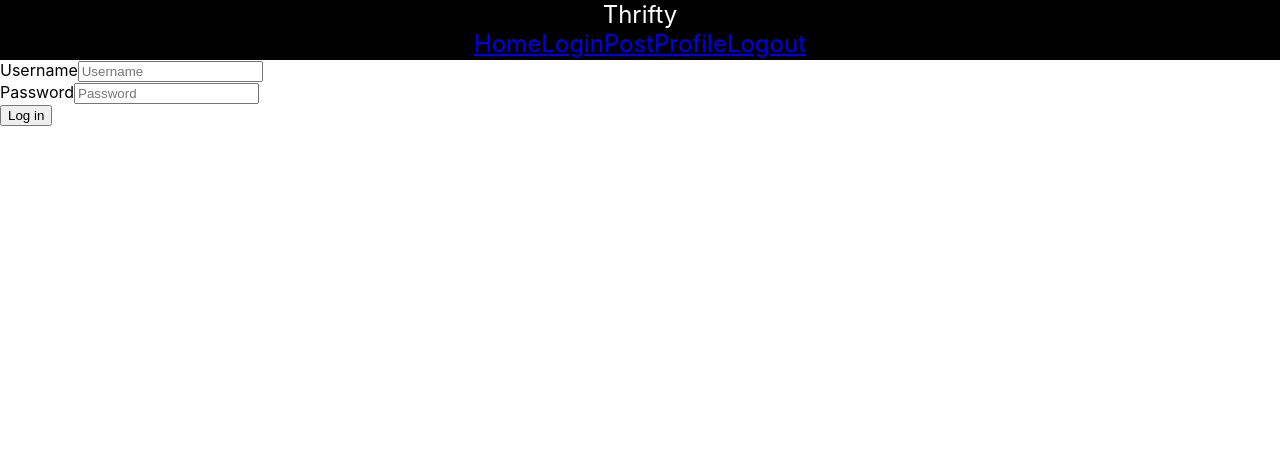
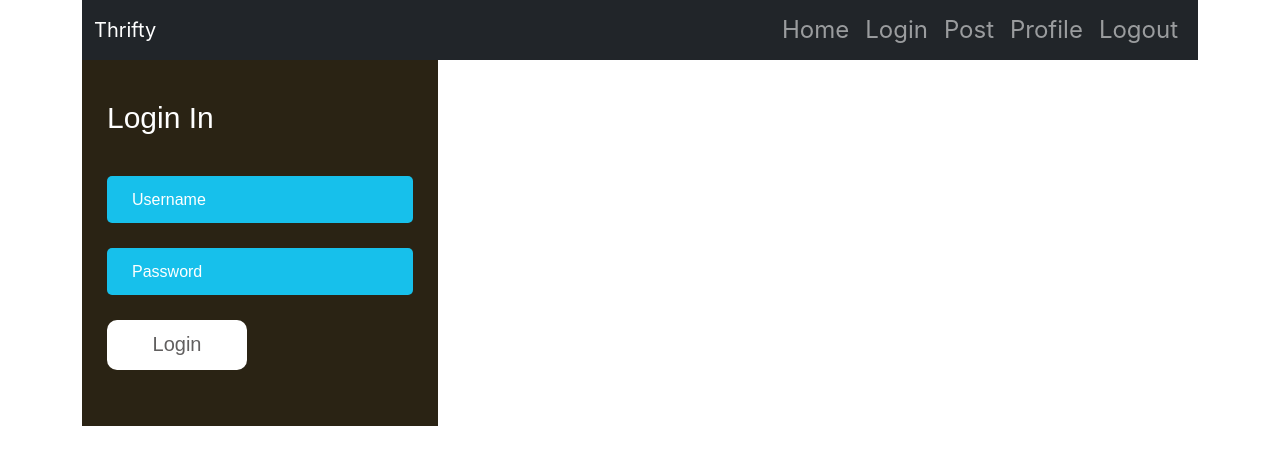
Before and after one commit to arikaagnew/thrifty_frontend, a React (Create React App) app: page /login in a window 1280 px wide. Shown: the top 464 px of the page. Built offline with nearby package versions, Linux system fonts and the light colour scheme; no server answers.

Commit message:
edited loginform,login page,navbar,post page, added css

```diff
--- a/package.json
+++ b/package.json
@@ -6,6 +6,7 @@
     "@testing-library/jest-dom": "^5.14.1",
     "@testing-library/react": "^13.0.0",
     "@testing-library/user-event": "^13.2.1",
+    "axios": "^1.3.0",
     "bootstrap": "^5.2.3",
     "react": "^18.2.0",
     "react-bootstrap": "^2.7.0",
--- a/src/Components/LoginForm.js
+++ b/src/Components/LoginForm.js
@@ -1,22 +1,117 @@
 import Button from 'react-bootstrap/Button';
 import Form from 'react-bootstrap/Form';
+import React, { useEffect } from 'react';
+import {useState} from 'react';
+import { Component }  from 'react';
+import axios from 'axios';
 
 function LoginForm() {
+
+  const kBaseUrl = process.env.REACT_APP_BACKEND_URL;
+
+  const kDefaultFormState = {
+    username: "",
+    password: ""
+  }
+
+  const [state, setState] = useState(kDefaultFormState)
+
+  function handleUsernameChange (event) {
+    setState({ username: event.target.value });
+  }
+
+  function handlePasswordChange (event) {
+    setState({ password: event.target.value });
+  }
+
+  function handleSubmit(event) {
+    event.preventDefault();
+    console.log(state.username);
+    console.log(state.password);
+  }
+
+  function apiCall (){
+    axios.post(`${kBaseUrl}/login/`,{'username': state.username, 'password': state.password})
+      .then((response) => {
+        console.log('The data we get back from the HTTP response:', response.data);
+      })
+      .catch((error) => {
+        console.log('Anything that isn\'t status code 2XX is an error:', error.response.status);
+        console.log('The data from response with an error:', error.response.data);
+      });
+    }
+
+  // function apiCall (){
+  //   fetch(`${kBaseUrl}/login/`)
+  //     .then((response) => {
+  //       console.log('The data we get back from the HTTP response:', response.data);
+  //     })
+  //     .catch((error) => {
+  //       console.log('Anything that isn\'t status code 2XX is an error:', error.response.status);
+  //       console.log('The data from response with an error:', error.response.data);
+  //     });
+  //   }
+
+  // function apiCall (){
+  //   axios({
+  //     method: "POST",
+  //     url: "http://127.0.0.1:8000/login/",
+  //     data:{
+  //       username: state.username,
+  //       password: state.password,
+  //     }
+  //   });
+// }
+
+// function apiCall (){
+//   try { const res = await axios.get("http://127.0.0.1:8000/login/", { data: { product: this.product } }) }
+//   catch (error) { console.log(error) }
+// }
+
+
   return (
-    <Form>
-      <Form.Group className="mb-3" controlId="formBasicEmail">
-        <Form.Label>Username</Form.Label>
-        <Form.Control type="email" placeholder="Username" />
-      </Form.Group>
+    // <div>
+    //   <Form onSubmit={handleSubmit}>
+    //     <Form.Group className="mb-3" controlId="formBasicEmail">
+    //       <Form.Label>Username</Form.Label>
+    //       <Form.Control type="username" placeholder="Username" onChange={handleUsernameChange} />
+    //     </Form.Group>
 
-      <Form.Group className="mb-3" controlId="formBasicPassword">
-        <Form.Label>Password</Form.Label>
-        <Form.Control type="password" placeholder="Password" />
-      </Form.Group>
-      <Button variant="primary" type="submit">
-        Log in
-      </Button>
-    </Form>
+    //     <Form.Group className="mb-3" controlId="formBasicPassword">
+    //       <Form.Label>Password</Form.Label>
+    //       <Form.Control type="password" placeholder="Password" onChange={handlePasswordChange} />
+    //     </Form.Group>
+    //     <Button variant="primary" type="submit" onClick={apiCall}>
+    //       Log in
+    //     </Button>
+    //   </Form>
+    //   <p>{ state.username } {state.password}</p>
+    // </div>
+    <div class="form-bg">
+    <div class="container">
+        <div class="row">
+            <div class="col-lg-4 col-lg-offset-4 col-md-6 col-md-offset-3">
+                <div class="form-container">
+                    <div class="form-icon"><i class="fa fa-user"></i></div>
+                    <h3 class="title">Login in</h3>
+                    <form class="form-horizontal clearfix" onSubmit={handleSubmit}>
+                        <div class="form-group">
+                            <span class="input-icon"><i class="fa fa-user"></i></span>
+                            <input type="text" class="form-control" placeholder="Username" onChange={handleUsernameChange}></input>
+                        </div>
+                        <div class="form-group">
+                            <span class="input-icon"><i class="fa fa-lock"></i></span>
+                            <input type="password" class="form-control" placeholder="Password" onChange={handlePasswordChange}></input>
+                        </div>
+                        <button type="button" class="btn btn-default" onClick={apiCall}><i class="fa fa-arrow-right"></i>Login</button>
+                    </form>
+                    <p>{ state.username } {state.password}</p>
+                </div>
+            </div>
+        </div>
+    </div>
+</div>
+
   );
 }
 
--- a/src/Components/NavBar.css
+++ b/src/Components/NavBar.css
@@ -1,7 +1,11 @@
 .navbar {
     text-align: center;
-    background-color: black;
+    background-color: #2a2314;
     height: 60px;
     color: white;
     font-size: 24px;
 }
+
+.navbar:visited {
+    text-decoration: none;
+}
--- a/src/Components/NavBar.js
+++ b/src/Components/NavBar.js
@@ -5,16 +5,16 @@ import Navbar from 'react-bootstrap/Navbar';
 
 function NavBar() {
   return (
-    <div className="navbar">
+    <div className="container">
       <Navbar bg="dark" variant="dark">
         <Container>
           <Navbar.Brand >Thrifty</Navbar.Brand>
-          <Nav className="me-auto">
+          <Nav className="meauto">
             <Nav.Link href="http://127.0.0.1:3000/home">Home</Nav.Link>
             <Nav.Link href="http://127.0.0.1:3000/login">Login</Nav.Link>
             <Nav.Link href="http://127.0.0.1:3000/post">Post</Nav.Link>
             <Nav.Link href="http://127.0.0.1:3000/profile">Profile</Nav.Link>
-            <Nav.Link href="#logout">Logout</Nav.Link>
+            <Nav.Link href="http://127.0.0.1:3000/login">Logout</Nav.Link>
           </Nav>
         </Container>
       </Navbar>
--- a/src/Pages/HomePage.js
+++ b/src/Pages/HomePage.js
@@ -1,6 +1,42 @@
+import './Pages.css'
+import React, { useEffect } from 'react';
+import {useState} from 'react';
+import { Component }  from 'react';
+import axios from 'axios';
+
 function HomePage() {
+    const [state, setState] = useState([]);
+
+    const kBaseUrl = process.env.REACT_APP_BACKEND_URL;
+
+
+    useEffect(() => {
+        axios.get(`${kBaseUrl}/posts/`)
+          .then((response) => {
+            console.log('The data we get back from the HTTP response:', response.data);
+            setState(response.data);
+            console.log('State', state)
+          })
+          .catch((error) => {
+            console.log('Anything that isn\'t status code 2XX is an error:', error.response.status);
+            console.log('The data from response with an error:', error.response.data);
+          });
+      }, []);
+
     return (
-        <h2>Hello from the homepage!</h2>
+        <div>
+            <h2>Hello from the homepage!</h2>
+            {state.map((post) => {
+                return (
+                    <div className='wrapper'>
+                        <p>{post.user.username}</p>
+                        <p> {post.title}</p>
+                        <p>{post.description}</p>
+                    </div>
+                );
+            })}
+        </div>
     );
+
 }
 export default HomePage;
--- a/src/Pages/Login.js
+++ b/src/Pages/Login.js
@@ -1,23 +1,11 @@
-import Button from 'react-bootstrap/Button';
-import Form from 'react-bootstrap/Form';
+import LoginForm from '../Components/LoginForm';
 
-function LoginForm() {
-  return (
-    <Form>
-      <Form.Group className="mb-3" controlId="formBasicEmail">
-        <Form.Label>Username</Form.Label>
-        <Form.Control type="username" placeholder="Username" />
-      </Form.Group>
-
-      <Form.Group className="mb-3" controlId="formBasicPassword">
-        <Form.Label>Password</Form.Label>
-        <Form.Control type="password" placeholder="Password" />
-      </Form.Group>
-      <Button variant="primary" type="submit">
-        Log in
-      </Button>
-    </Form>
-  );
+function Login() {
+return(
+  <div>
+    <LoginForm></LoginForm>
+  </div>
+);
 }
 
-export default LoginForm;
+export default Login;
--- /dev/null
+++ b/src/Pages/Pages.css
@@ -0,0 +1,106 @@
+.wrapper {
+    background-color: #eee;
+    display: grid;
+    grid-template-columns: 400px;
+    justify-content: center;
+    border-width: 2rem;
+    border-color: black;
+}
+
+.form-container{
+    font-family: 'Poppins', sans-serif;
+    /* background: repeating-linear-gradient(-45deg,#111, #111 4px, #2a2314 4px, #2a2314 8px); */
+    background: #2a2314;
+    padding: 40px 25px;
+    /* border-top: 6px solid #17c0eb; */
+    }
+    .form-container .title{
+    color: #fff;
+    font-size: 30px;
+    font-weight: 500;
+    text-transform: capitalize;
+    width: calc(100% - 129px);
+    margin: 0 0 40px;
+    display: inline-block;
+    }
+    .form-container .create-account{
+    color: #fff;
+    font-size: 15px;
+    font-weight: 500;
+    text-transform: capitalize;
+    width: 125px;
+    vertical-align: top;
+    display: inline-block;
+    }
+    .form-container .create-account a{
+    color: #fff;
+    transition: all 0.3s ease 0s;
+    }
+    .form-container .create-account a:hover{ color: #17c0eb; }
+    .form-container .form-horizontal .form-group{
+    background-color: #17c0eb;
+    font-size: 0;
+    padding: 10px;
+    margin: 0 0 25px;
+    border-radius: 5px;
+    }
+    .form-container .form-horizontal .input-icon{
+    color: #fff;
+    font-size: 25px;
+    line-height: 20px;
+    margin: 0 10px 0 0;
+    display: inline-block;
+    }
+    .form-container .form-horizontal .form-control{
+    color: #fff;
+    background:transparent;
+    font-size: 16px;
+    width: calc(100% - 32px);
+    height: 27px;
+    padding: 5px 5px 5px 5px;
+    border: none;
+    border-radius: 0;
+    box-shadow: none;
+    display: inline-block;
+    vertical-align: top;
+    }
+    .form-container .form-horizontal .form-control:focus{ box-shadow: none;  }
+    .form-container .form-horizontal .form-control::placeholder{
+    color: #fff;
+    font-size: 16px;
+    }
+    .form-container .form-horizontal .btn{
+    color: #615F5F;
+    background: #fff;
+    font-size: 20px;
+    line-height: 20px;
+    width: 140px;
+    padding: 14px 25px;
+    border-radius: 10px;
+    border: none;
+    display: inline-block;
+    transition: all 0.3s ease 0s;
+    }
+    .form-container .form-horizontal .btn:hover,
+    .form-container .form-horizontal .btn:focus{
+    background: #17c0eb;
+    outline: none;
+    }
+    .form-container .form-horizontal .btn i{ font-size: 16px; }
+    .form-container .form-horizontal .forgot{
+    font-size: 14px;
+    font-weight: 500;
+    text-align: right;
+    width: calc(100% - 145px);
+    display: inline-block;
+    vertical-align: top;
+    }
+    .form-container .form-horizontal .forgot a{
+    color: #fff;
+    transition: all 0.3s ease 0s;
+    }
+    .form-container .form-horizontal .forgot a:hover{ color: #17c0eb; }
+
+    .description{
+    color: #fff;
+    }
--- a/src/Pages/Post.js
+++ b/src/Pages/Post.js
@@ -3,25 +3,51 @@ import Form from 'react-bootstrap/Form';
 
 function PostForm() {
     return (
-        <Form>
-        <Form.Group className="mb-3" controlId="formBasicTitle">
-            <Form.Label>Title</Form.Label>
-            <Form.Control type="title" />
-        </Form.Group>
+        // <Form>
+        // <Form.Group className="mb-3" controlId="formBasicTitle">
+        //     <Form.Label>Title</Form.Label>
+        //     <Form.Control type="title" />
+        // </Form.Group>
 
-        <Form.Group controlId="formFile" className="mb-3">
-            <Form.Label>Add Image</Form.Label>
-            <Form.Control type="file" />
-        </Form.Group>
+        // <Form.Group controlId="formFile" className="mb-3">
+        //     <Form.Label>Add Image</Form.Label>
+        //     <Form.Control type="file" />
+        // </Form.Group>
 
-        <Form.Group className="mb-3" controlId="formBasicDescription">
-            <Form.Label>Description</Form.Label>
-            <Form.Control as="textarea" rows={3} />
-        </Form.Group>
-        <Button variant="primary" type="submit">
-            Post
-        </Button>
-        </Form>
+        // <Form.Group className="mb-3" controlId="formBasicDescription">
+        //     <Form.Label>Description</Form.Label>
+        //     <Form.Control as="textarea" rows={3} />
+        // </Form.Group>
+        // <Button variant="primary" type="submit">
+        //     Post
+        // </Button>
+        // </Form>
+
+<div className="form-bg">
+    <div className="container">
+        <div className="row">
+            <div className="col-lg-4 col-lg-offset-4 col-md-6 col-md-offset-3">
+                <div className="form-container">
+                    <div className="form-icon"><i class="fa fa-user"></i></div>
+                    <span className="title">Post</span>
+                    <form className="form-horizontal clearfix">
+                        <p className="title">Title:</p>
+                        <div className="form-group">
+                            <span className="input-icon"><i class="fa fa-user"></i></span>
+                            <input type="text" class="form-control"></input>
+                        </div>
+                        <p className="description">Description:</p>
+                        <div className="form-group">
+                            <span className="input-icon"><i class="fa fa-lock"></i></span>
+                            <input type="password" class="form-control"></input>
+                        </div>
+                        <button type="button" class="btn btn-default"><i class="fa fa-arrow-right"></i>Post</button>
+                    </form>
+                </div>
+            </div>
+        </div>
+    </div>
+</div>
     );
 }
 
--- a/src/index.js
+++ b/src/index.js
@@ -1,3 +1,4 @@
+import 'bootstrap/dist/css/bootstrap.min.css';
 import React from 'react';
 import ReactDOM from 'react-dom/client';
 import './index.css';
```
Also changed, not shown: 2 other files (tests, documents, lock files or other folders).
